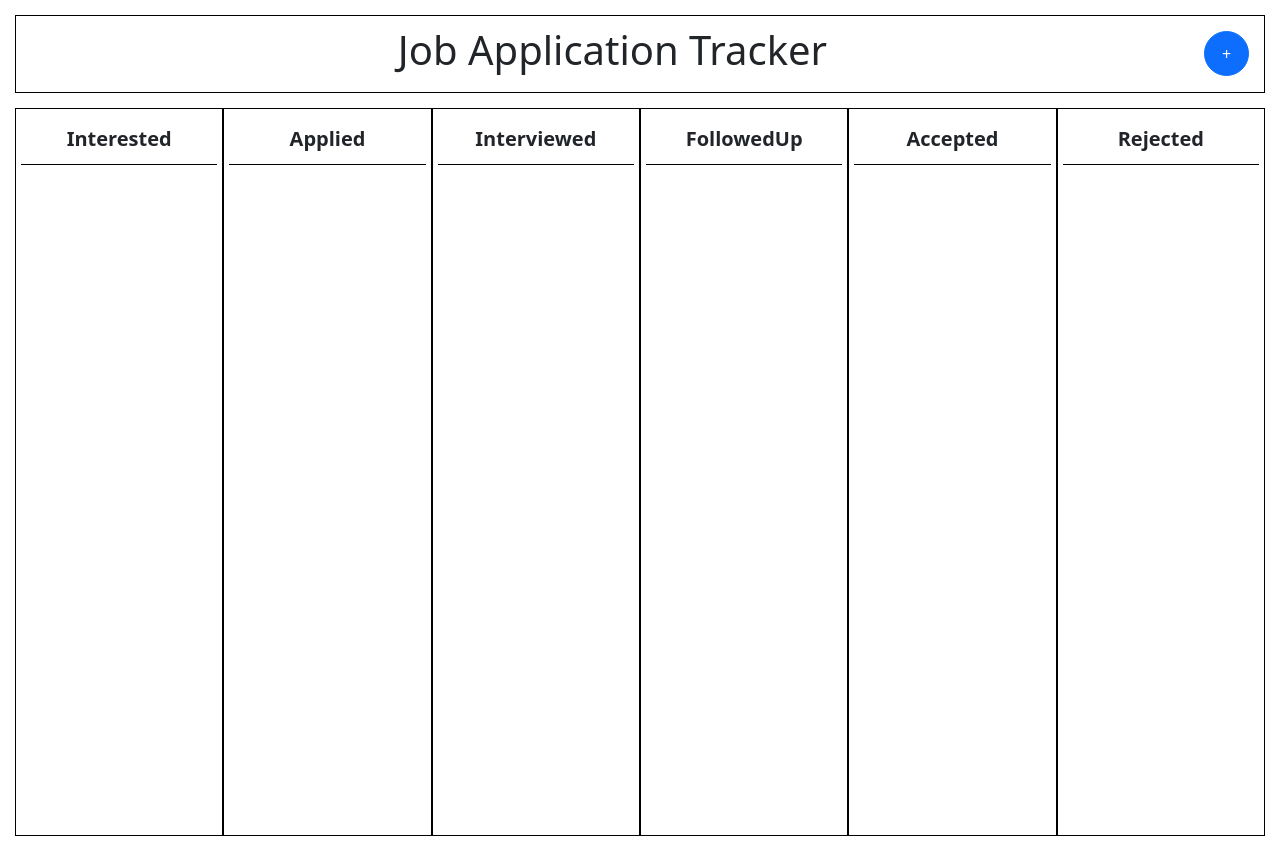
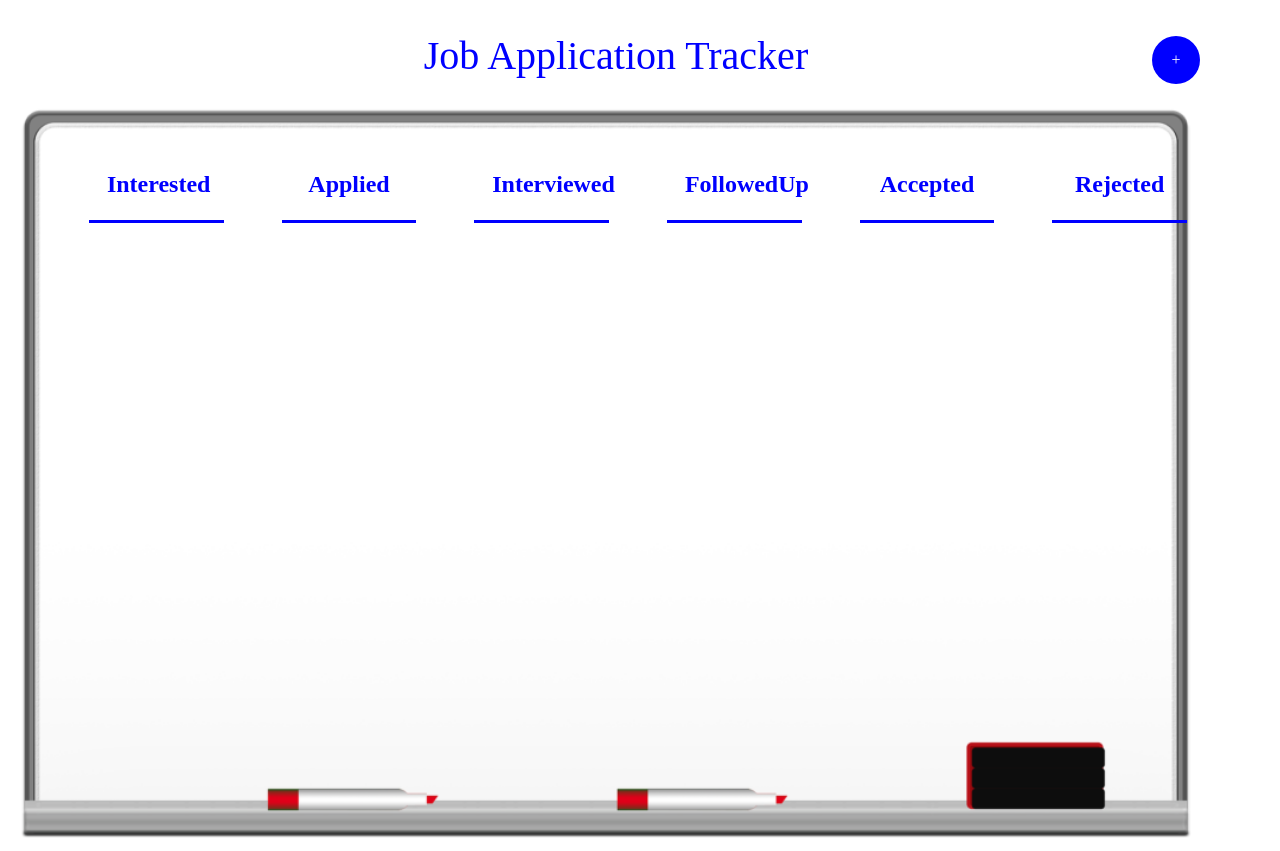
Before and after one commit to binzheng622/Job-Hunter, a React app: page / in a window 1280 px wide. Built offline with nearby package versions, Linux system fonts and the light colour scheme; no server answers.

Commit message:
css style change

```diff
--- a/client/components/PopupForm.jsx
+++ b/client/components/PopupForm.jsx
@@ -112,7 +112,7 @@ const PopupForm = () => {
               {' '}
               Status:
               <select
-                id='status'
+                id='statusInput'
                 value={status}
                 onChange={(e) => {
                   setStatus(e.target.value);
--- a/client/components/Post.jsx
+++ b/client/components/Post.jsx
@@ -44,7 +44,7 @@ const Post = ({ id, dateApplied, company, title, status, salary, link }) => {
         X
       </button>
       <p>
-        <b>Date Applied: </b>
+        <b>Date: </b>
         {dateApplied.substring(0, 10)}
       </p>
       <p>
@@ -52,7 +52,7 @@ const Post = ({ id, dateApplied, company, title, status, salary, link }) => {
         {company}
       </p>
       <p>
-        <b>Job Title: </b>
+        <b>Title: </b>
         {title}
       </p>
       <p>
@@ -64,7 +64,7 @@ const Post = ({ id, dateApplied, company, title, status, salary, link }) => {
         {salary}
       </p>
       <p>
-        <b>Job Link: </b>
+        <b>Link: </b>
         <a href={`http://${link}`}>Click on Link</a>
       </p>
     </div>
--- a/client/style.css
+++ b/client/style.css
@@ -1,57 +1,65 @@
 /* Header Bar */
 .headerContainer {
   display: flex;
-  border: 1px solid black;
-  margin: 15px;
-  padding: 10px;
+  align-items: center;
+  margin: 2em 5em 0em 5em;
   justify-content: space-between;
+  font-family: cursive;
+  font-weight: 900;
+  color: blue;
 }
 
 .formButton {
-  height: 45px;
-  width: 45px;
-  border-radius: 30px;
-  margin: 5px;
+  height: 3em;
+  width: 3em;
+  border-radius: 2em;
+  background-color: blue;
+  border: none;
 }
 
 .formInput {
   display: flex;
   flex-direction: column;
-  gap: 15px;
+  gap: 1em;
 }
 
-.formInput input {
-  margin-left: 5px;
+.formInput input,
+select {
+  margin-left: 0.3em;
 }
 
 /* Job Container */
 .jobContainer {
   display: grid;
+  padding: 3.75em 4em 3.75em 3.75em;
   grid-template-columns: repeat(6, 1fr);
-  margin: 15px;
+  background-image: url(./assets/whiteboard.png);
+  background-repeat: no-repeat;
+  background-size: contain;
 }
 
 /* Column Container */
 .statusColumn {
   display: flex;
   flex-direction: column;
-  border: 1px solid black;
-  height: 91vh;
-  padding: 5px;
+  align-items: center;
+  height: 80vh;
 }
 
 #status {
-  border-bottom: 1px solid black;
-  width: 100%;
+  border-bottom: 3px solid blue;
+  width: 70%;
   text-align: center;
-  padding: 10px;
-  font-weight: 600;
-  font-size: 20px;
+  padding: 0.75em;
+  font-family: cursive;
+  font-weight: 900;
+  font-size: 1.5em;
+  color: blue;
 }
 
 /* Post Container */
 .postContainer {
-  padding: 15px 10px;
+  padding-top: 1em;
   display: grid;
   grid-template-columns: 1fr 1fr;
   grid-template-rows: auto;
@@ -60,26 +68,27 @@
 .postBox {
   display: flex;
   flex-direction: column;
-  border: 1px solid grey;
-  padding: 5px;
-  margin: 5px;
-  width: 135px;
+  border: 1px solid gainsboro;
+  padding: 0em 0em 0.7em 0.7em;
+  margin: 0.5em;
+  width: 7.9em;
 }
 
 .postBox:hover {
-  box-shadow: 0px 0px 20px grey;
+  box-shadow: 0em 0em 1em gainsboro;
+  border: none;
+  transform: scale(1.5);
 }
 
 .postButton {
   border: none;
   background: rgba(0, 0, 0, 0);
-  font-size: 10px;
-  font-weight: 600;
+  font-size: 0.6em;
+  font-weight: 900;
   align-self: flex-end;
-  padding: 0px;
 }
 
 .postBox p {
-  margin: 0px;
-  font-size: x-small;
+  margin: 0em;
+  font-size: 0.65em;
 }
```
Also changed, not shown: client/assets/whiteboard.png (added).
